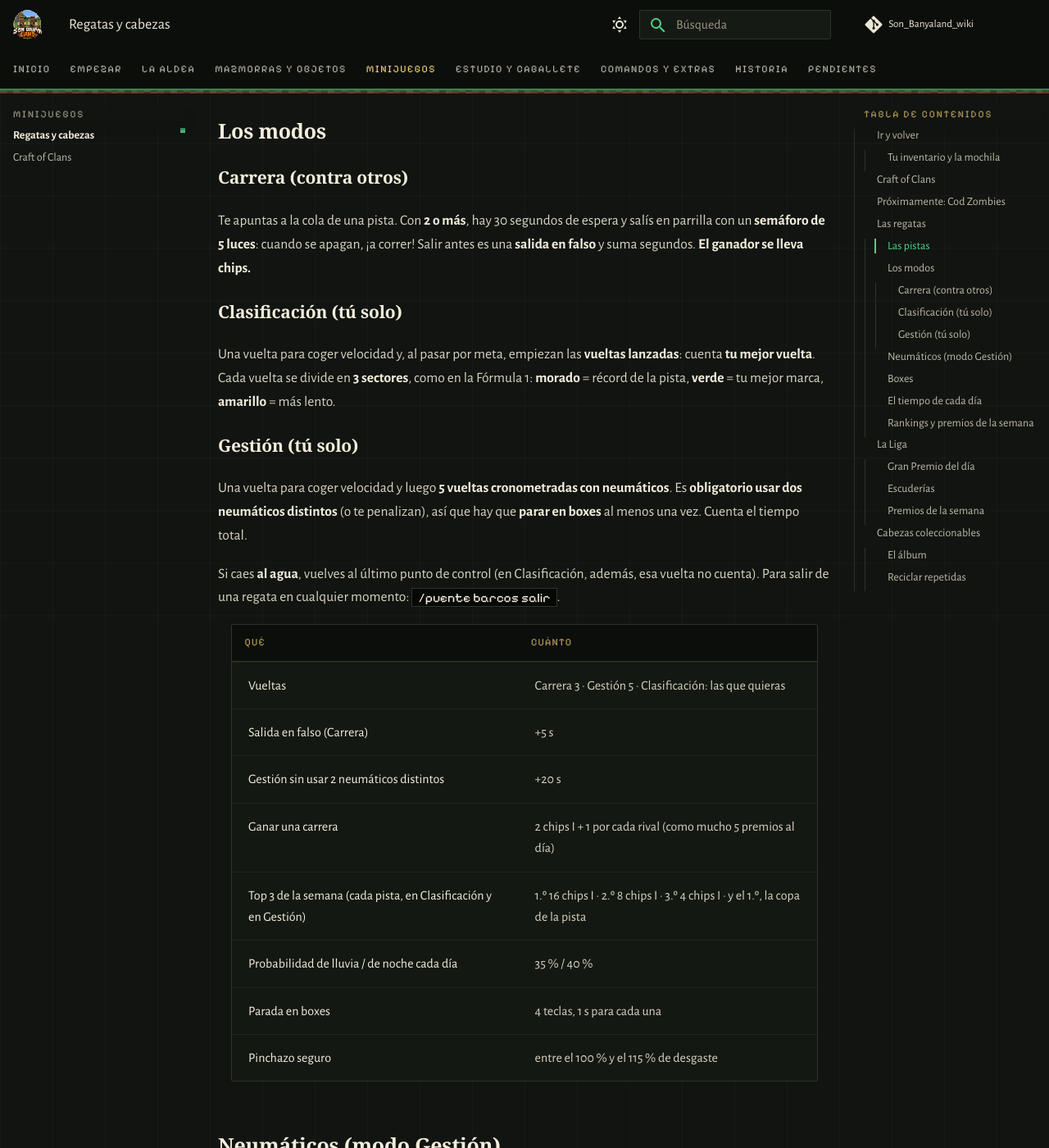
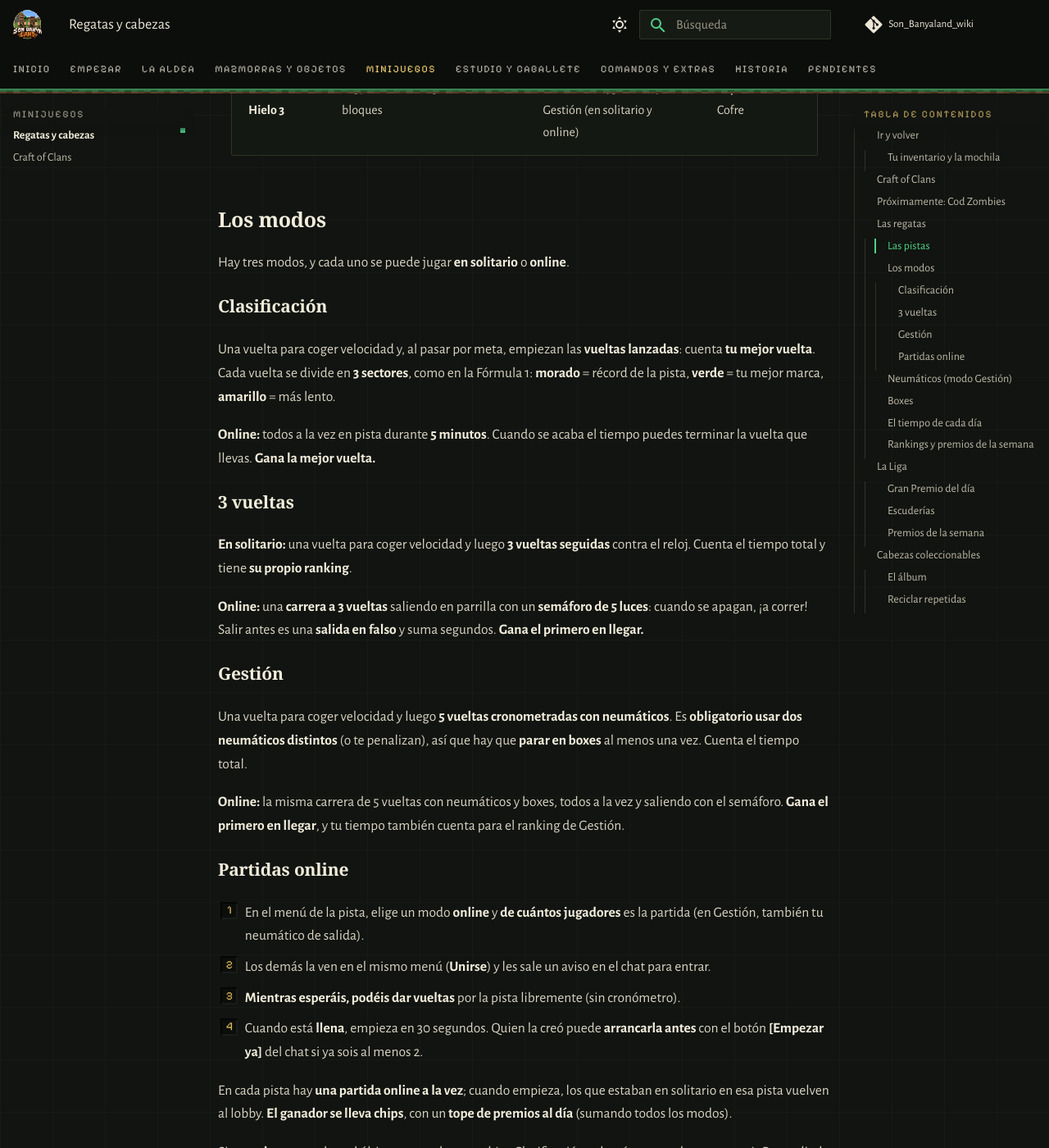
Before and after one commit to PigPilgrim/Son_Banyaland_wiki, an MkDocs documentation site: the page built from docs/minijuegos.md, in a window 1280 px wide and 1400 px high, scrolled down 1808 px. Shown: the whole window at 82% size. Built offline with MkDocs 1.6.1 and Material for MkDocs 9.7.7, drawn with Linux system fonts in a browser that asks for light colours; some web fonts are replaced; comment, search, counter and statistics services are not loaded; some of the changed text lies outside the part shown.

Commit message:
Regatas: modos en solitario u online (Clasificación, 3 vueltas, Gestión), partidas online y /puente barcos empezar
Co-Authored-By: Claude Opus 5.5 <noreply@anthropic.com>

```diff
--- a/docs/_generado/pistas.md
+++ b/docs/_generado/pistas.md
@@ -1,5 +1,5 @@
 | Pista | Una vuelta | Barcos en la parrilla | Modos | Copa del 1.º de la semana |
 |---|---|---|---|---|
-| **Camping Kart** | ~1442 bloques | 26 | Carrera, Clasificación, Gestión | Copa Pistón Pegajoso |
-| **Beach Club** | ~1075 bloques | 10 | Carrera, Clasificación, Gestión | Copa Pistón |
-| **Pista de Hielo 3** | ~2398 bloques | 5 | Carrera, Clasificación, Gestión | Copa Pistón en Cofre |
+| **Camping Kart** | ~1442 bloques | 26 | Clasificación, 3 vueltas, Gestión (en solitario y online) | Copa Pistón Pegajoso |
+| **Beach Club** | ~1075 bloques | 10 | Clasificación, 3 vueltas, Gestión (en solitario y online) | Copa Pistón |
+| **Pista de Hielo 3** | ~2398 bloques | 5 | Clasificación, 3 vueltas, Gestión (en solitario y online) | Copa Pistón en Cofre |
--- a/docs/_generado/regatas_numeros.md
+++ b/docs/_generado/regatas_numeros.md
@@ -1,10 +1,12 @@
 | Qué | Cuánto |
 |---|---|
-| Vueltas | Carrera 3 · Gestión 5 · Clasificación: las que quieras |
-| Salida en falso (Carrera) | +5 s |
+| Vueltas | 3 vueltas: 3 · Gestión: 5 · Clasificación: las que quieras |
+| Clasificación online | 5 minutos; la vuelta empezada se puede acabar |
+| Partida online | de 2 jugadores a los que quepan en la parrilla; llena, empieza en 30 s; quien la crea puede arrancarla antes (con 2 o más, en 10 s) |
+| Salida en falso (online, menos en Clasificación) | +5 s |
 | Gestión sin usar 2 neumáticos distintos | +20 s |
-| Ganar una carrera | 2 chips I + 1 por cada rival (como mucho 5 premios al día) |
-| Top 3 de la semana (cada pista, en Clasificación y en Gestión) | 1.º 16 chips I · 2.º 8 chips I · 3.º 4 chips I · y el 1.º, la copa de la pista |
+| Ganar una partida online | 2 chips I + 1 por cada rival (como mucho 5 premios al día, sumando todos los modos) |
+| Top 3 de la semana (cada pista, en Clasificación, 3 vueltas y Gestión) | 1.º 16 chips I · 2.º 8 chips I · 3.º 4 chips I · y el 1.º, la copa de la pista |
 | Probabilidad de lluvia / de noche cada día | 35 % / 40 % |
 | Parada en boxes | 4 teclas, 1 s para cada una |
 | Pinchazo seguro | entre el 100 % y el 115 % de desgaste |
--- a/docs/minijuegos.md
+++ b/docs/minijuegos.md
@@ -30,7 +30,8 @@ En el lobby ya está su portal, con el cartel **En Preparación**: todavía no s
 
 ## Las regatas
 
-Se corre **en barco sobre hielo**. Se entra por el **portal azul del lobby**: eliges **pista** y **modo**.
+Se corre **en barco sobre hielo**. Se entra por el **portal azul del lobby**: eliges **pista** y **modo**, **en
+solitario** (contra el reloj) u **online** (contra otros jugadores a la vez).
 
 ### Las pistas
 
@@ -38,23 +39,45 @@ Se corre **en barco sobre hielo**. Se entra por el **portal azul del lobby**: el
 
 ### Los modos
 
-#### Carrera (contra otros)
+Hay tres modos, y cada uno se puede jugar **en solitario** o **online**.
 
-Te apuntas a la cola de una pista. Con **2 o más**, hay 30 segundos de espera y salís en parrilla con un
-**semáforo de 5 luces**: cuando se apagan, ¡a correr! Salir antes es una **salida en falso** y suma segundos.
-**El ganador se lleva chips.**
-
-#### Clasificación (tú solo)
+#### Clasificación
 
 Una vuelta para coger velocidad y, al pasar por meta, empiezan las **vueltas lanzadas**: cuenta **tu mejor
 vuelta**. Cada vuelta se divide en **3 sectores**, como en la Fórmula 1: **morado** = récord de la pista,
 **verde** = tu mejor marca, **amarillo** = más lento.
 
-#### Gestión (tú solo)
+**Online:** todos a la vez en pista durante **5 minutos**. Cuando se acaba el tiempo puedes terminar la vuelta que
+llevas. **Gana la mejor vuelta.**
+
+#### 3 vueltas
+
+**En solitario:** una vuelta para coger velocidad y luego **3 vueltas seguidas** contra el reloj. Cuenta el tiempo
+total y tiene **su propio ranking**.
+
+**Online:** una **carrera a 3 vueltas** saliendo en parrilla con un **semáforo de 5 luces**: cuando se apagan, ¡a
+correr! Salir antes es una **salida en falso** y suma segundos. **Gana el primero en llegar.**
+
+#### Gestión
 
 Una vuelta para coger velocidad y luego **5 vueltas cronometradas con neumáticos**. Es **obligatorio usar dos
 neumáticos distintos** (o te penalizan), así que hay que **parar en boxes** al menos una vez. Cuenta el tiempo
 total.
+
+**Online:** la misma carrera de 5 vueltas con neumáticos y boxes, todos a la vez y saliendo con el semáforo. **Gana
+el primero en llegar**, y tu tiempo también cuenta para el ranking de Gestión.
+
+#### Partidas online
+
+1. En el menú de la pista, elige un modo **online** y **de cuántos jugadores** es la partida (en Gestión, también
+   tu neumático de salida).
+2. Los demás la ven en el mismo menú (**Unirse**) y les sale un aviso en el chat para entrar.
+3. **Mientras esperáis, podéis dar vueltas** por la pista libremente (sin cronómetro).
+4. Cuando está **llena**, empieza en 30 segundos. Quien la creó puede **arrancarla antes** con el botón
+   **[Empezar ya]** del chat si ya sois al menos 2.
+
+En cada pista hay **una partida online a la vez**; cuando empieza, los que estaban en solitario en esa pista
+vuelven al lobby. **El ganador se lleva chips**, con un **tope de premios al día** (sumando todos los modos).
 
 Si caes **al agua**, vuelves al último punto de control (en Clasificación, además, esa vuelta no cuenta). Para salir
 de una regata en cualquier momento: `/puente barcos salir`.
@@ -90,8 +113,8 @@ blandos y medios se gastan más.
 
 ### Rankings y premios de la semana
 
-En el lobby está el **ranking** de cada pista: el **top 10** de Clasificación y de Gestión, de la semana y de
-siempre. **Al acabar la semana**, el top 3 de cada pista y modo cobra chips, y **el 1.º se lleva la copa de la pista**
+En el lobby está el **ranking** de cada pista: el **top 10** de Clasificación, 3 vueltas y Gestión, de la semana
+y de siempre. **Al acabar la semana**, el top 3 de cada pista y modo cobra chips, y **el 1.º se lleva la copa de la pista**
 (una cabeza de trofeo; te llega cuando vuelves a la aldea).
 
 Las regatas también cuentan para algunas [misiones del Pregonero](misiones.md).
```
Also changed, not shown: docs/plugins.md (+1 -0 lines), generar.py (+8 -5 lines).
